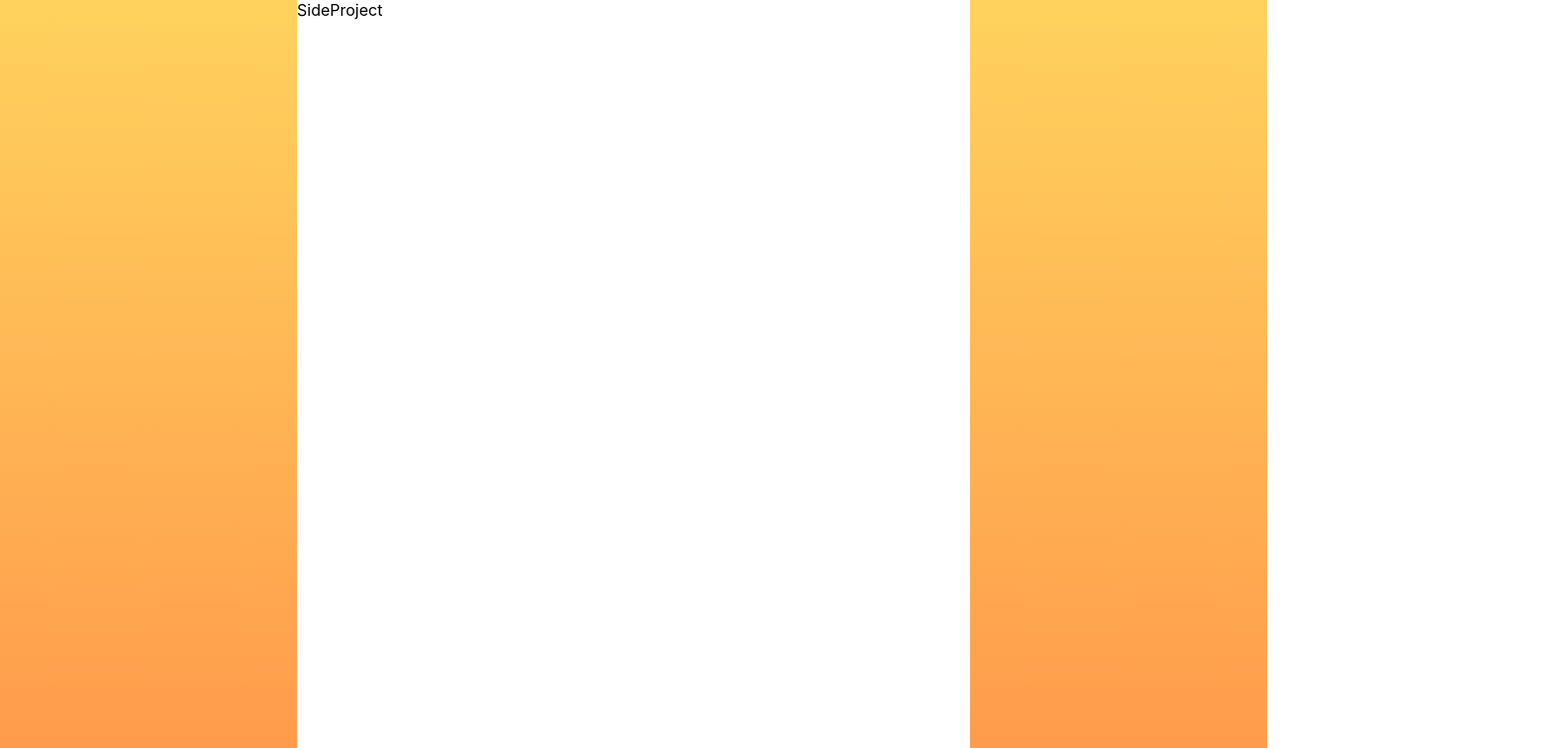
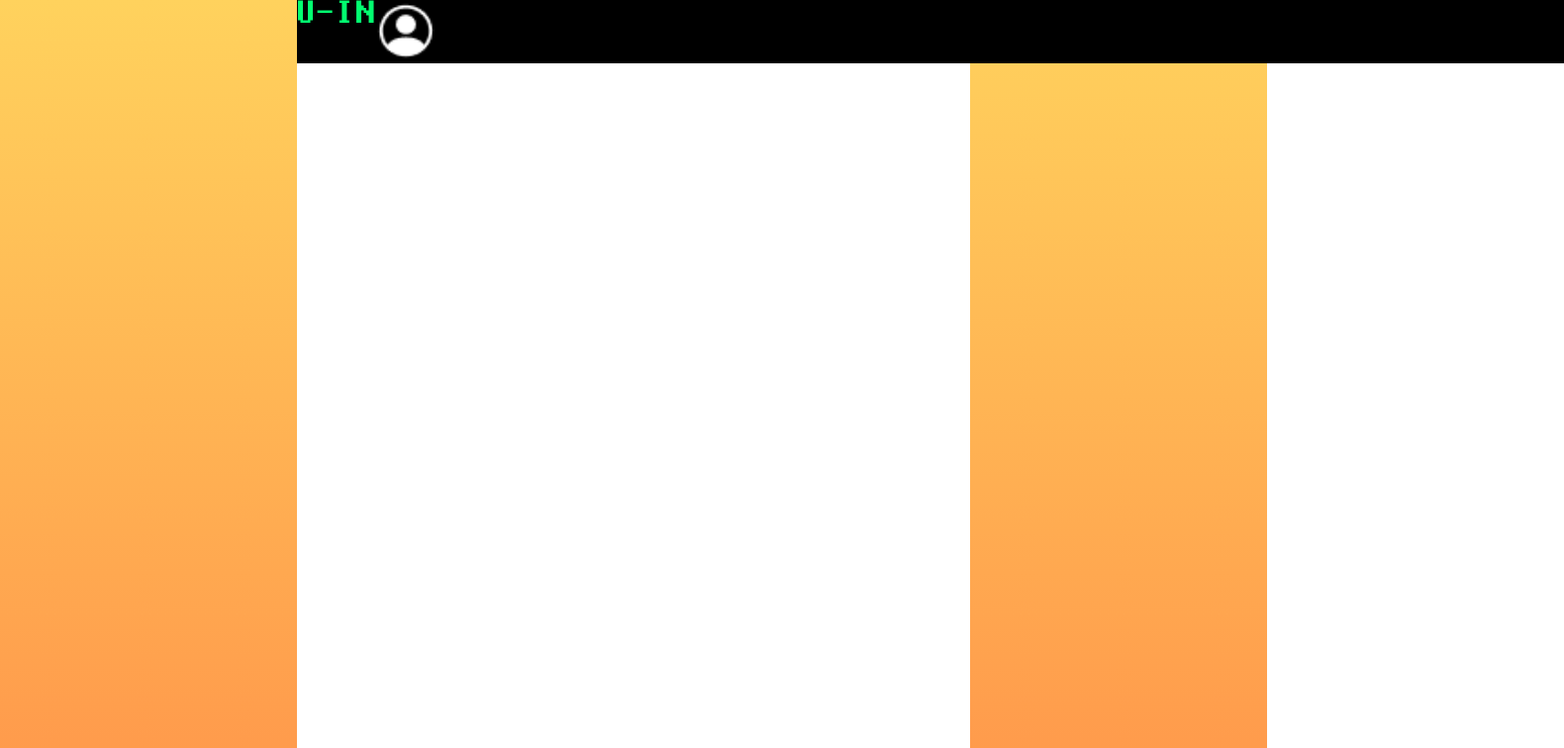
Before and after one commit to ENTP-UMC/front, a React (Create React App) app: page /sideproject in a window 1280 px wide. Shown: the top 756 px of the page at 99% size, 1580 px wide, since content can reach past the window. Built offline with nearby package versions, Linux system fonts and the light colour scheme.

Commit message:
:art: Components 폴더 생성, 헤더 작업중

```diff
--- /dev/null
+++ b/src/components/Header/Header.css
@@ -0,0 +1,15 @@
+.header {
+  position: absolute;
+  top: 0;
+  height: 4rem;
+  width: 100%;
+  background-color: #000;
+  display: flex;
+}
+
+.header__menu {
+  display: flex;
+  align-items: center;
+  justify-content: space-around;
+  width: 30%;
+}
--- /dev/null
+++ b/src/components/Header/Header.jsx
@@ -0,0 +1,21 @@
+import "./Header.css";
+import { IMAGES } from "../../constants/images";
+import { Link } from "react-router-dom";
+
+const Header = () => {
+  return (
+    <div className="header">
+      <Link
+        to={`/`}
+        style={{ textDecoration: "none" }}
+        className="header__logo"
+      >
+        <img src={IMAGES.logo} alt="logo" />
+      </Link>
+
+      <img className="header__mypage" src={IMAGES.mypage} alt="mypage" />
+    </div>
+  );
+};
+
+export default Header;
--- /dev/null
+++ b/src/constants/images.js
@@ -0,0 +1,5 @@
+export const IMAGES = {
+  logo: require("../assets/img/logo.png"),
+  menu: require("../assets/img/menu.png"),
+  mypage: require("../assets/img/mypage.png"),
+};
--- a/src/pages/SideProject.jsx
+++ b/src/pages/SideProject.jsx
@@ -1,5 +1,11 @@
 import React from "react";
+import Header from "../components/Header/Header";
 
 export default function SideProject() {
-  return <div>SideProject</div>;
+  return (
+    <div>
+      <Header />
+      <h1>SideProject</h1>
+    </div>
+  );
 }
```
